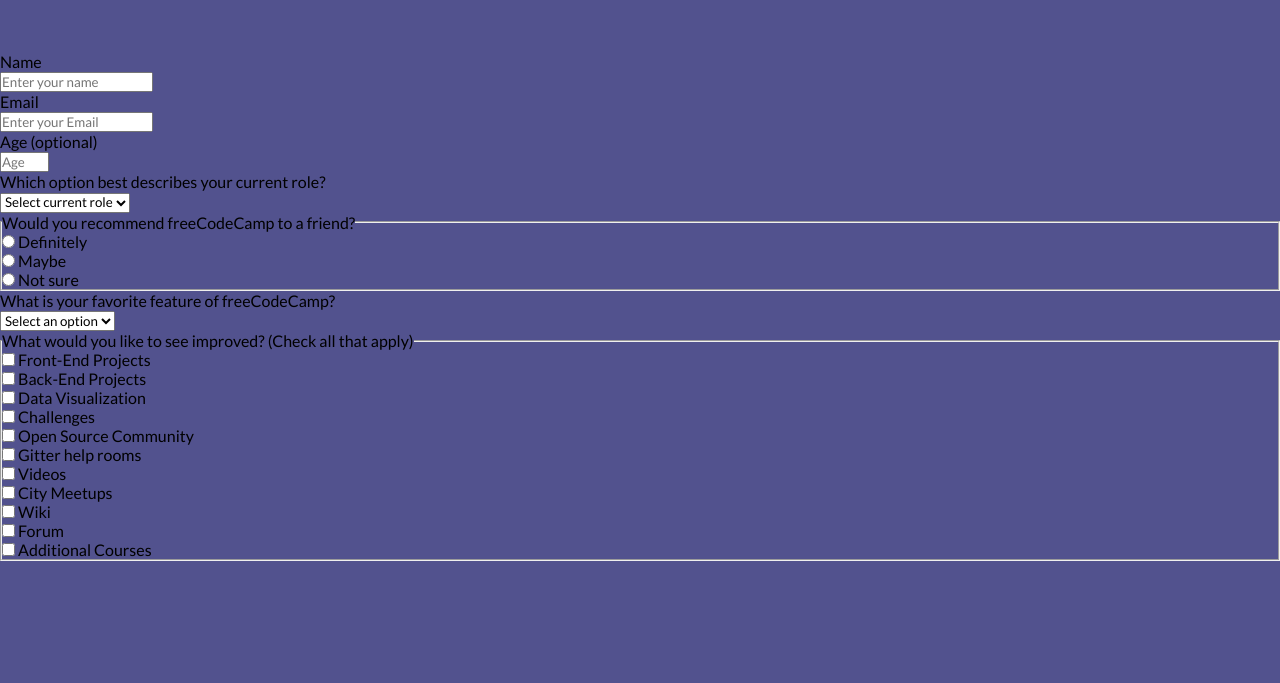
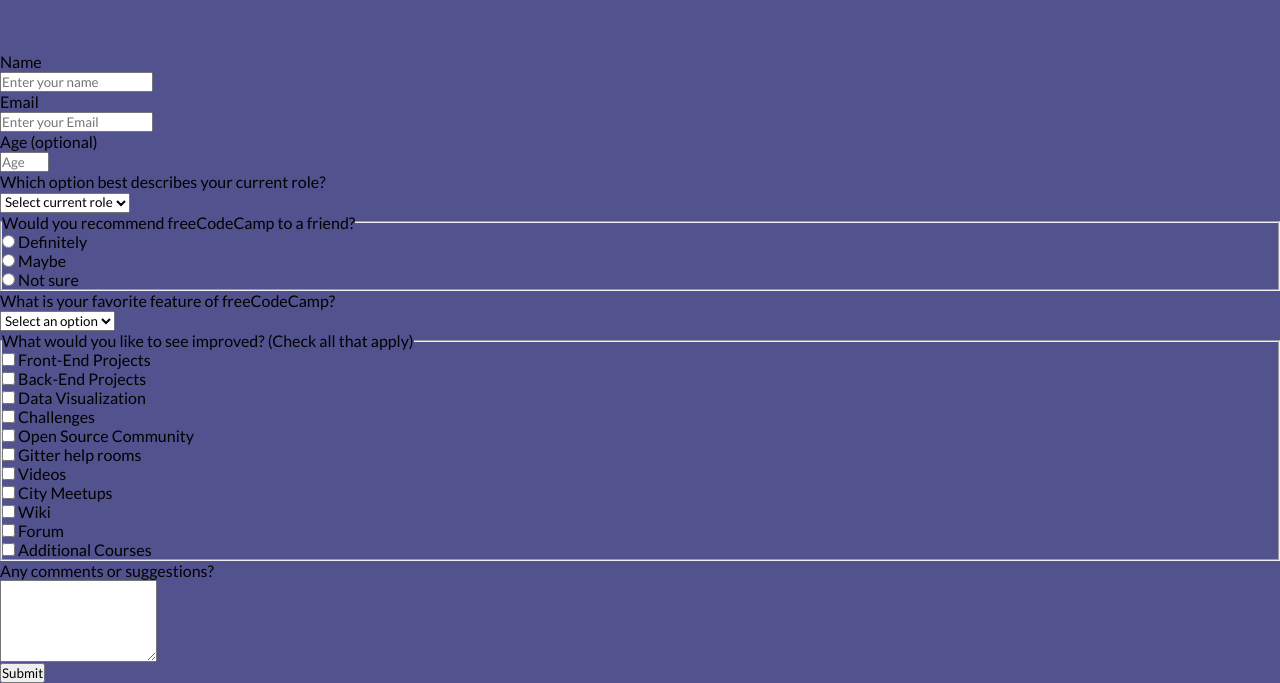
Before and after one commit to strikersouza/FCC_survey_form, a plain HTML site: page index.html in a window 1280 px wide. Shown: the part 131-814 px from the top of the page. Drawn offline with Linux system fonts and the light colour scheme.

Commit message:
Added suggestions  section

```diff
--- a/css/style.css
+++ b/css/style.css
@@ -28,6 +28,6 @@
     padding-bottom: 15px;
 }
 
-.improvements label{
+.improvements label, textarea{
     display: block;
 }
--- a/index.html
+++ b/index.html
@@ -93,6 +93,10 @@
                 <input type="checkbox" id="courses" name="courses"> Additional Courses
             </label>
         </fieldset>
+        <label for="sugestions">Any comments or suggestions?</label>
+        <textarea id="sugestions" placeholder="Enter your comment here..." minlength="5" maxlength="10" aria-setsize="10" cols="20" rows="5">
+        </textarea>
+        <input type="submit" value="Submit">
     </form>
 </body>
 </html>
```
